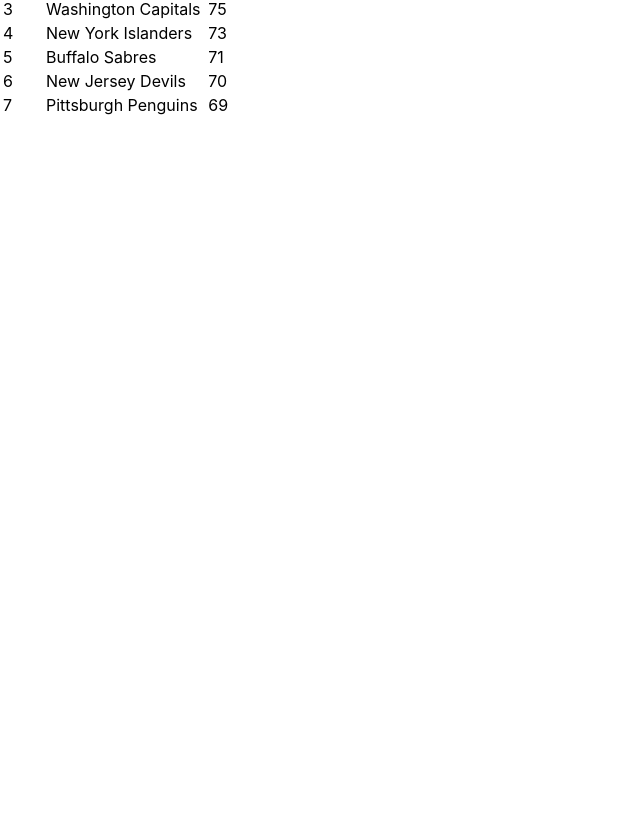
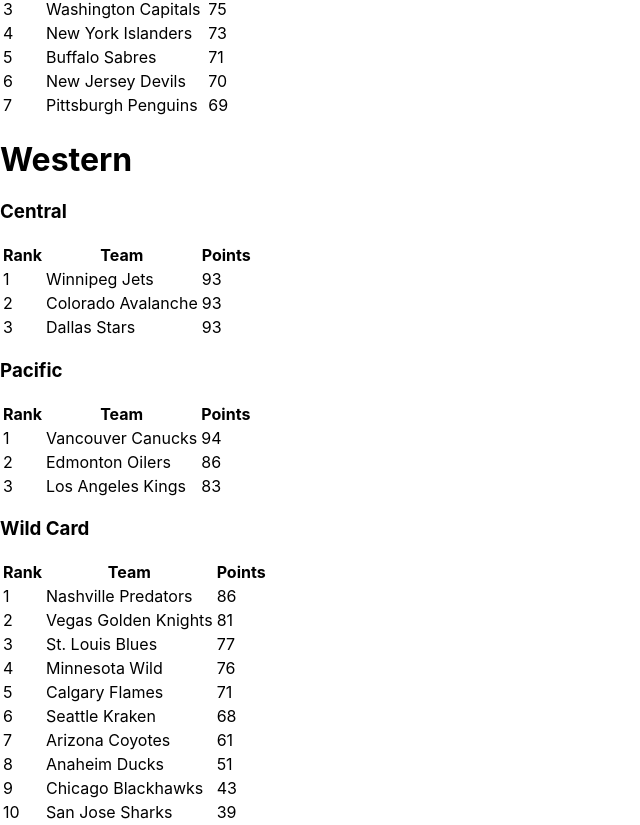
Before and after one commit to BernieMayer/custom_NHL_standings, a React (Create React App) app: page / in a window 1280 px wide. Shown: the part 516-1341 px from the top of the page, without its empty margins (0-640 px from the left). Before the commit the page ends 800 px from the top, so only its background shows below. Built offline with nearby package versions, Linux system fonts and the light colour scheme.

Commit message:
Add Western conference UI

```diff
--- a/src/App.js
+++ b/src/App.js
@@ -21,14 +21,35 @@
   {conference:"Western", division:"Pacific", name: "Vancouver Canucks",rank: "1", points: 94, wildcard: false},
   {conference:"Western", division:"Pacific", name: "Edmonton Oilers", rank: "2", points: 86, wildcard: false},
   {conference:"Western", division:"Pacific", name: "Los Angeles Kings",rank: "3", points: 83, wildcard: false},
+  {conference:"Western", division:"", name: "Nashville Predators", rank: "1", points: 86, wildcard: true  },
+  {conference:"Western", division:"", name:"Vegas Golden Knights", rank: "2", points: 81, wildcard: true },
+  {conference:"Western", division:"", name:"St. Louis Blues", rank:"3", points: 77, wildcard: true},
+  {conference:"Western", division:"", name:"Minnesota Wild", rank: "4", points: 76, wildcard: true},
+  {conference:"Western", division:"", name:"Calgary Flames", rank: "5", points: 71, wildcard: true},
+  {conference:"Western", division:"", name:"Seattle Kraken", rank: "6", points: 68, wildcard: true},
+  {conference:"Western", division:"", name:"Arizona Coyotes", rank: "7", points: 61, wildcard: true},
+  {conference:"Western", division:"", name:"Anaheim Ducks", rank: "8", points: 51, wildcard: true},
+  {conference:"Western", division:"", name:"Chicago Blackhawks", rank: "9", points: 43, wildcard: true},
+  {conference:"Western", division:"", name:"San Jose Sharks", rank: "10", points: 39, wildcard: true},
+
+
 
 ]
+/*
+  [6,"","Seattle Kraken",68,28,28,12,68,0.5,22,25,183,199,-16,"14-15-6","14-13-6","3-4","3-6-1","L4"  ],
+  [7,"","Arizona Coyotes",69,28,36,5,61,0.442,23,26,203,229,-26,"17-16-0","11-20-5","2-0","5-5-0","L1"  ],
+  [8,"","Anaheim Ducks",70,24,43,3,51,0.364,18,23,175,252,-77,"11-24-1","13-19-2","1-1","2-8-0","W1"  ],
+  [9,"","Chicago Blackhawks",70,19,46,5,43,0.307,14,18,152,252,-100,"14-18-4","5-28-1","1-1","4-6-0","L2"  ],
+  [10,"","San Jose Sharks",69,16,46,7,39,0.283,12,15,151,280,-129,"10-20-3","6-26-4","1-5","1-8-1","L6"  ]
+]
+
+]*/
 
 function CustomNHLStandings({standings}) {
   return (
     <div>
       <EasternConfernceTable standings={standings} />
-      <WesternConferenceTable />
+      <WesternConferenceTable standings={standings} />
     </div>
   )
 }
@@ -82,7 +103,47 @@
   )
 }
 
-function WesternConferenceTable() {
+function WesternConferenceTable({standings}) {
+  const centralRows = [];
+  const pacificRows = [];
+  const wildcardRows = [];
+
+  standings.forEach( (team) => {
+
+    if (team.conference == "Western") {
+      if (team.wildcard) {
+        wildcardRows.push( <TeamRow team= {team} key= {team.name} />)
+      } else if (team.division == "Central") {
+        centralRows.push( <TeamRow team={team} key={team.name} />)
+      } else if (team.division == "Pacific") {
+        pacificRows.push( <TeamRow team={team} key={team.name} />)
+      }
+    }
+});
+
+return (
+  <div>
+    <h1>Western</h1>
+    <h3>Central</h3>
+    <table>
+      <tr><th>Rank</th><th>Team</th><th>Points</th></tr>
+      <tbody>{centralRows}</tbody>
+    </table>
+
+    <h3>Pacific</h3>
+    <table>
+      <tr><th>Rank</th> <th>Team</th><th>Points</th></tr>
+      <tbody>{pacificRows}</tbody>
+    </table>
+
+    <h3>Wild Card</h3>
+    <table>
+      <tr><th>Rank</th> <th>Team</th><th>Points</th></tr>
+      <tbody>{wildcardRows}</tbody>
+    </table>
+  </div>
+)
+
 
 }
 
```
